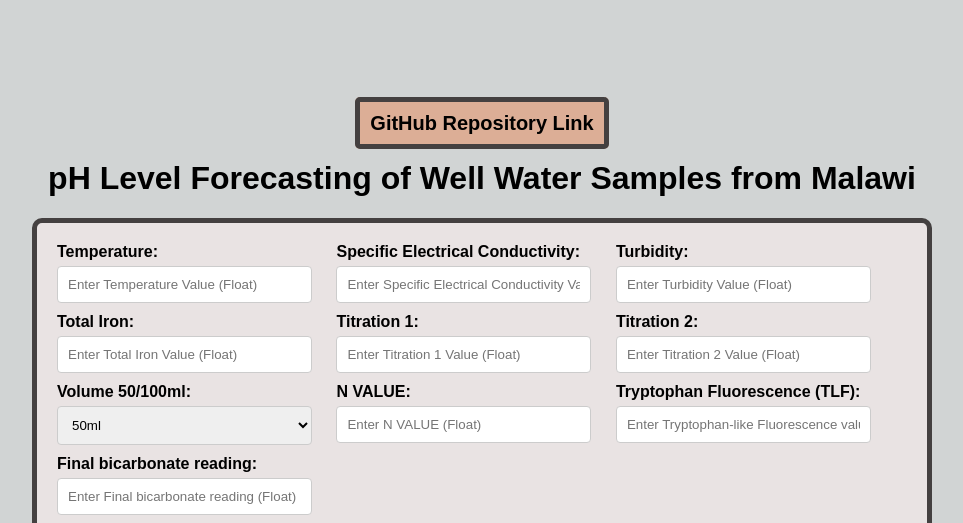
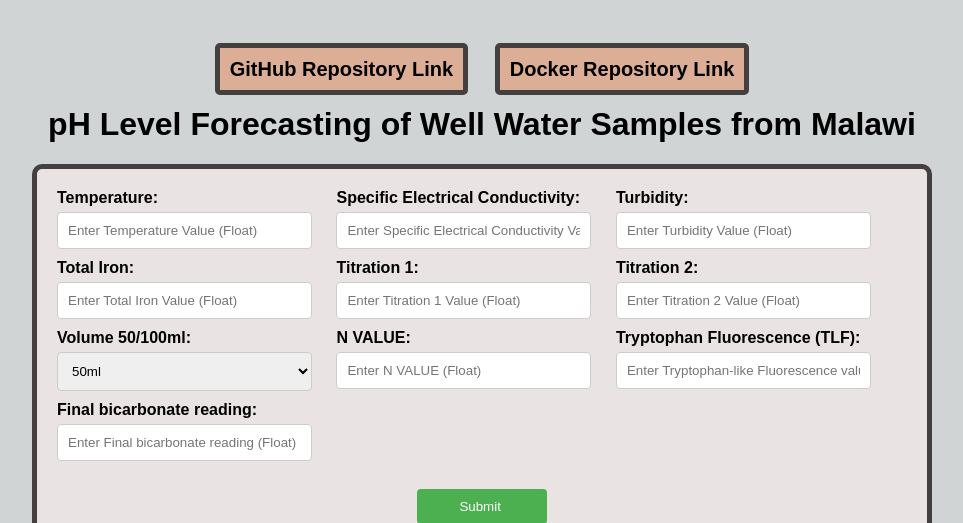
Before and after one commit to fosetorico/pH_level_forecasting, a Flask app: page / in a window 1280 px wide. Shown: the top 523 px of the page, without its empty margins (158-1121 px from the left). Run offline with Flask 3, Linux system fonts and the light colour scheme.

Commit message:
UI Update

```diff
--- a/templates/index.html
+++ b/templates/index.html
@@ -5,9 +5,12 @@
     <link rel="stylesheet" href="{{ url_for('static', filename='css/style.css') }}">
   </head>
   <body>
-    <br><br><br><br>
+    <br>
     <h1><a href="https://github.com/fosetorico/pH_level_forecasting" target="_blank" style="padding: 10px; background-color:  #DCAE96; font-size: 20px;border: 5px solid #444040; border-radius: 5px; color: black; text-decoration: none; font-weight: bold;">
-        GitHub Repository Link</a></h1>
+        GitHub Repository Link</a> &nbsp;
+        <a href="https://hub.docker.com/repository/docker/valleeneutral/phlevel/general" target="_blank" style="padding: 10px; background-color:  #DCAE96; font-size: 20px;border: 5px solid #444040; border-radius: 5px; color: black; text-decoration: none; font-weight: bold;">
+            Docker Repository Link</a>
+    </h1>
     <h1>pH Level Forecasting of Well Water Samples from Malawi</h1>
     <div class="form-box">
         <form action="{{url_for('predict_datapoint')}}" method="POST">
```
Also changed, not shown: README.md.
